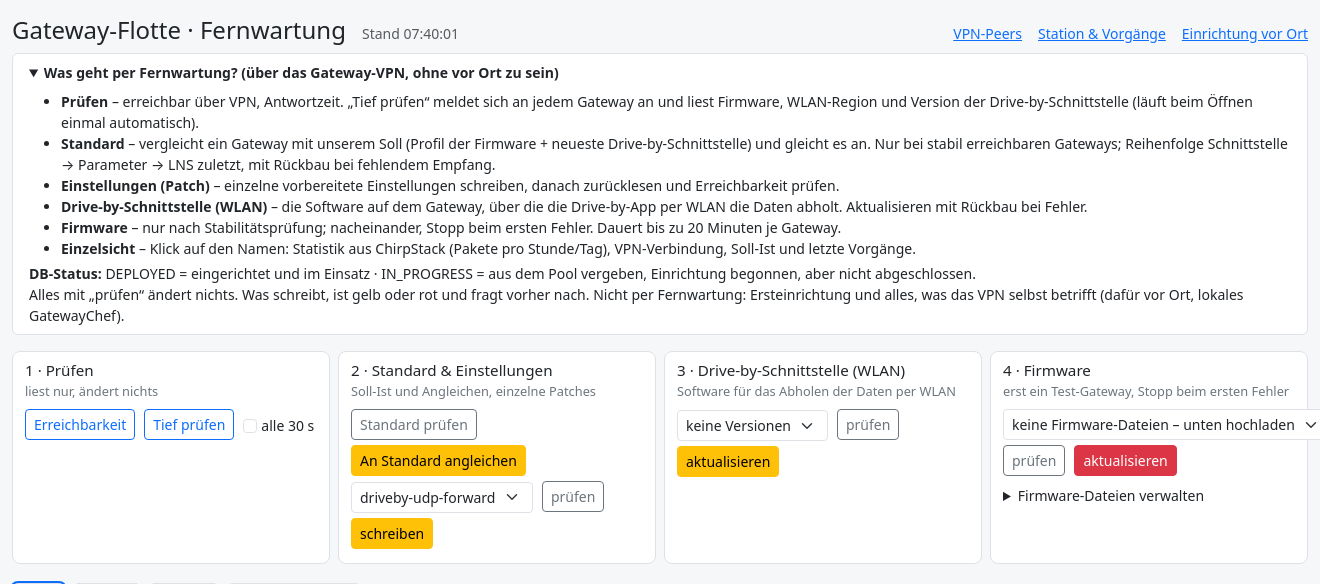
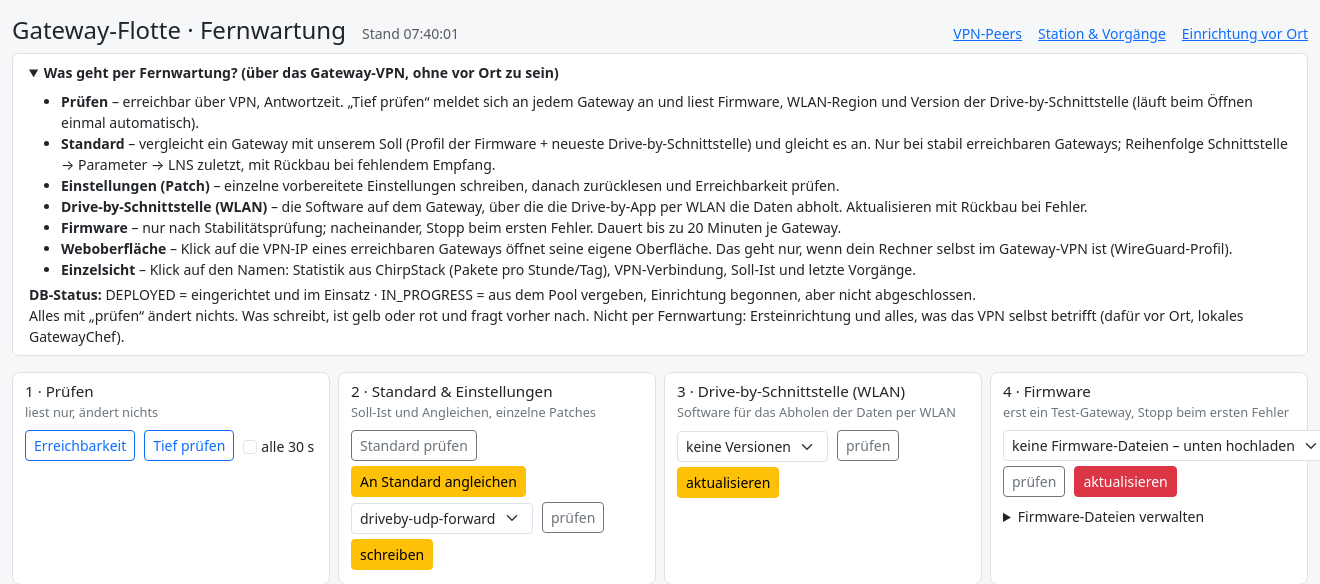
Before and after one commit to ball-b-lab/gatewayChef, a Flask app: page /fleet in a window 1320 px wide, after a click on "Was geht per Fernwartung? (über das Gateway-VPN, ohne vor Or"; the page is wider, and only the part inside the window is pictured. Shown: the top 584 px of that part. Run offline with Flask 3, Linux system fonts and the light colour scheme; data that the repository does not hold is empty; some libraries are stand-ins or nearby versions.

Commit message:
feat: Weboberfläche erreichbarer Gateways per Klick öffnen (VPN-IP-Link)
Co-Authored-By: Claude Opus 5.5 <noreply@anthropic.com>

```diff
--- a/templates/fleet.html
+++ b/templates/fleet.html
@@ -44,6 +44,7 @@
       <li><b>Einstellungen (Patch)</b> – einzelne vorbereitete Einstellungen schreiben, danach zurücklesen und Erreichbarkeit prüfen.</li>
       <li><b>Drive-by-Schnittstelle (WLAN)</b> – die Software auf dem Gateway, über die die Drive-by-App per WLAN die Daten abholt. Aktualisieren mit Rückbau bei Fehler.</li>
       <li><b>Firmware</b> – nur nach Stabilitätsprüfung; nacheinander, Stopp beim ersten Fehler. Dauert bis zu 20 Minuten je Gateway.</li>
+      <li><b>Weboberfläche</b> – Klick auf die VPN-IP eines erreichbaren Gateways öffnet seine eigene Oberfläche. Das geht nur, wenn dein Rechner selbst im Gateway-VPN ist (WireGuard-Profil).</li>
       <li><b>Einzelsicht</b> – Klick auf den Namen: Statistik aus ChirpStack (Pakete pro Stunde/Tag), VPN-Verbindung, Soll-Ist und letzte Vorgänge.</li>
     </ul>
     <b>DB-Status:</b> DEPLOYED = eingerichtet und im Einsatz · IN_PROGRESS = aus dem Pool vergeben, Einrichtung begonnen, aber nicht abgeschlossen.<br>
@@ -251,7 +252,11 @@ function render() {
     const dot = el('span', null, 'dot ' + (r.online === true ? 'on' : r.online === false ? 'off' : 'unk'));
     const c1 = el('td'); c1.append(dot); c1.title = r.identity || ''; tr.append(c1);
     const name = el('td'); const a = el('a', r.gateway_name || '(ohne Name)', 'gw'); a.href = '/fleet/gw/' + r.vpn_ip; a.title = 'Einzelsicht mit Statistik'; name.append(a);
-    tr.append(el('td', r.vpn_ip, 'font-monospace'), name, el('td', r.eui || '', 'font-monospace small'),
+    const ipTd = el('td', null, 'font-monospace');
+    if (r.online) { const w = el('a', r.vpn_ip); w.href = 'http://' + r.vpn_ip + '/'; w.target = '_blank'; w.rel = 'noopener';
+      w.title = 'Weboberfläche des Gateways öffnen (nur mit VPN auf deinem Rechner)'; ipTd.append(w, ' ↗'); }
+    else ipTd.textContent = r.vpn_ip;
+    tr.append(ipTd, name, el('td', r.eui || '', 'font-monospace small'),
               el('td', r.status_overall || '', 'small'), el('td', r.latency_ms ?? ''),
               fwCell(r), el('td', r.wifi_country || ''), el('td', flowText(r)), receiveCell(r), appCell(r));
     const res = results[r.vpn_ip];
--- a/templates/gateway.html
+++ b/templates/gateway.html
@@ -26,6 +26,8 @@
     <a href="/fleet" class="small">← Flotte</a>
     <h1 class="h4 mb-0" id="title">Gateway {{ ip }}</h1>
     <span id="sub" class="text-muted small"></span>
+    <a id="web" class="btn btn-sm btn-outline-primary" href="http://{{ ip }}/" target="_blank" rel="noopener"
+       title="Öffnet die Weboberfläche des Gateways direkt – funktioniert nur, wenn dein Rechner im Gateway-VPN ist">Weboberfläche ↗</a>
     <span class="ms-auto"></span>
     <a href="/vpn" class="small">VPN-Peers</a>
     {% if cloud %}<a href="/auth/logout" class="small">Abmelden</a>{% endif %}
```
